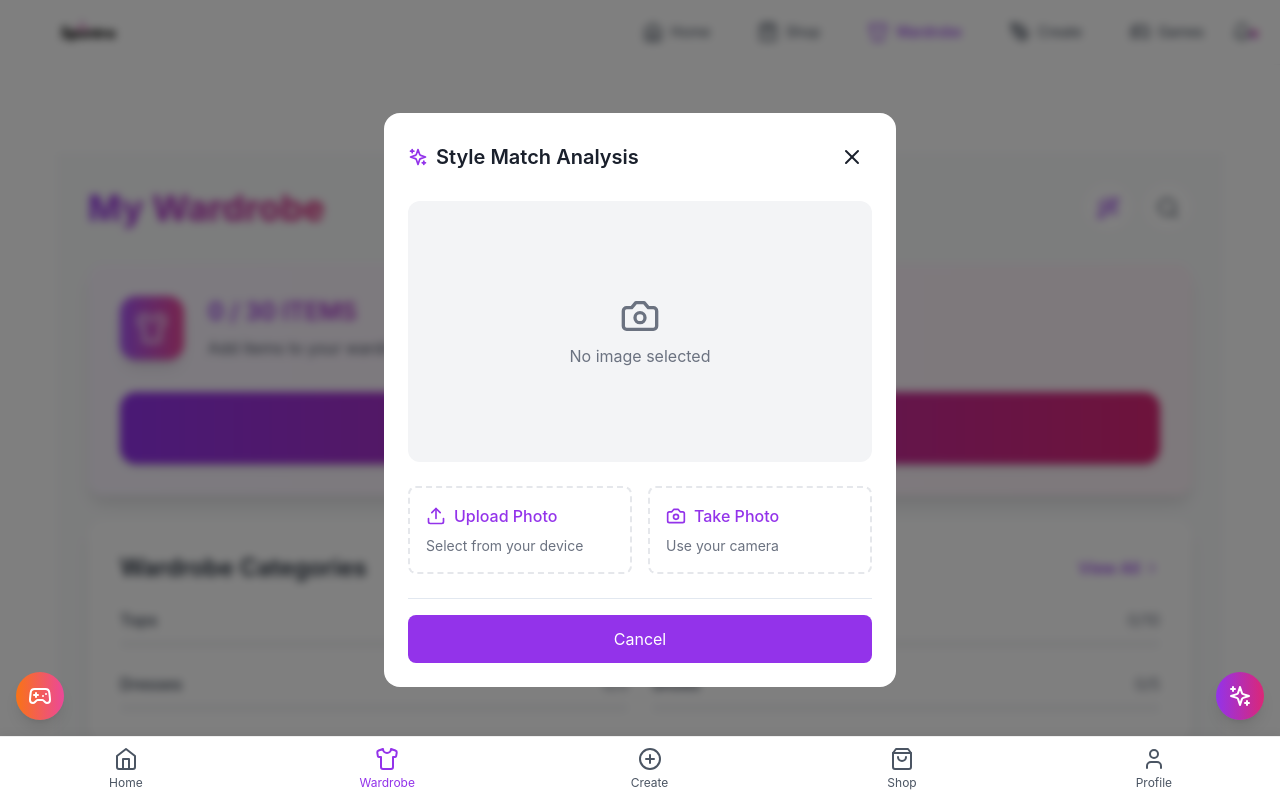
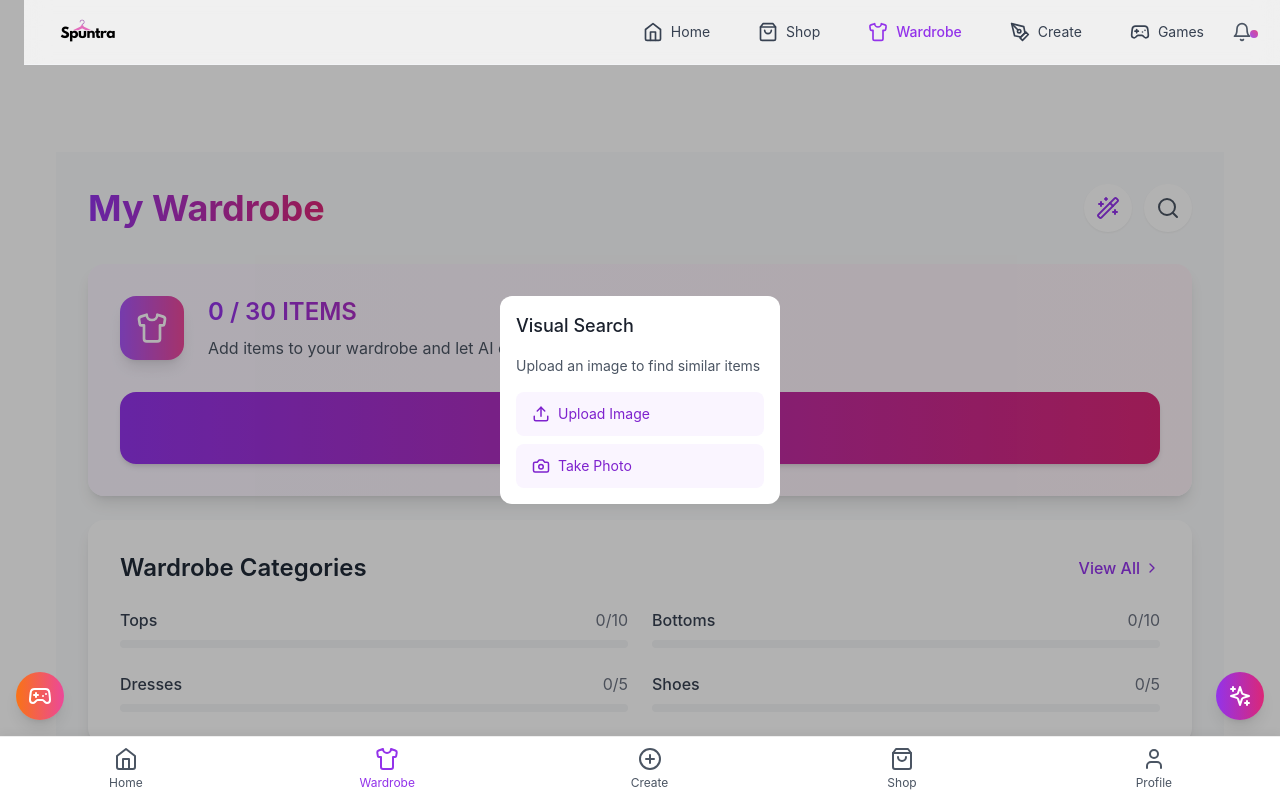
Before and after one commit to dejy100/spuntrademo-v1, a React (Vite) app: page /wardrobe in a window 1280 px wide. Both pictures are taken after a click on the button 1108 px from the left and 208 px from the top of the page. Built offline with nearby package versions, Linux system fonts and the light colour scheme.

Commit message:
refactor: simplify style match modal to basic upload and take photo options

```diff
--- a/src/components/wardrobe/analysis/StyleMatchModal.tsx
+++ b/src/components/wardrobe/analysis/StyleMatchModal.tsx
@@ -1,115 +1,37 @@
-import React, { useState } from 'react';
+import React from 'react';
 import { motion } from 'framer-motion';
-import { X, Upload, Camera, Sparkles, ArrowRight, Plus } from 'lucide-react';
-import { useNavigate } from 'react-router-dom';
-import MatchAnalysis from './MatchAnalysis';
+import { Upload, Camera } from 'lucide-react';
 
-interface StyleMatchModalProps {
+interface Props {
   onClose: () => void;
 }
 
-export default function StyleMatchModal({ onClose }: StyleMatchModalProps) {
-  const navigate = useNavigate();
-  const [selectedImage, setSelectedImage] = useState<string | null>(null);
-  const [showAnalysis, setShowAnalysis] = useState(false);
+export default function StyleMatchModal({ onClose }: Props) {
+  return (
+    <>
+      <div className="fixed inset-0 bg-black/30 z-40" onClick={onClose} />
+      <div className="fixed left-1/2 top-1/2 -translate-x-1/2 -translate-y-1/2 w-[280px] bg-white rounded-xl p-4 z-50">
+        <h3 className="text-lg font-medium mb-4">Visual Search</h3>
+        <p className="text-sm text-gray-600 mb-4">Upload an image to find similar items</p>
 
-  const handleImageUpload = (e: React.ChangeEvent<HTMLInputElement>) => {
-    const file = e.target.files?.[0];
-    if (file) {
-      const reader = new FileReader();
-      reader.onload = (e) => {
-        setSelectedImage(e.target?.result as string);
-        setShowAnalysis(true);
-      };
-      reader.readAsDataURL(file);
-    }
-  };
+        <div className="space-y-2">
+          <button
+            className="w-full flex items-center gap-2 px-4 py-3 bg-purple-50 hover:bg-purple-100 rounded-lg text-sm text-purple-700 transition-colors"
+            onClick={() => {}}
+          >
+            <Upload size={18} />
+            Upload Image
+          </button>
 
-  return (
-    <motion.div
-      initial={{ opacity: 0 }}
-      animate={{ opacity: 1 }}
-      exit={{ opacity: 0 }}
-      className="fixed inset-0 bg-black/50 backdrop-blur-sm z-50 flex items-center justify-center"
-      onClick={onClose}
-    >
-      <motion.div
-        initial={{ scale: 0.9 }}
-        animate={{ scale: 1 }}
-        exit={{ scale: 0.9 }}
-        className="bg-white rounded-xl md:rounded-2xl p-4 md:p-6 max-w-lg w-full mx-3 md:mx-4 max-h-[80vh] overflow-y-auto [&::-webkit-scrollbar]:hidden [-ms-overflow-style:none] [scrollbar-width:none] flex flex-col"
-        onClick={e => e.stopPropagation()}
-      >
-        <div className="flex items-center justify-between mb-4 md:mb-6">
-          <div className="flex items-center gap-1.5 md:gap-2">
-            <Sparkles className="w-4 h-4 md:w-5 md:h-5 text-purple-600" />
-            <h2 className="text-lg md:text-xl font-semibold">Style Match Analysis</h2>
-          </div>
           <button
-            onClick={onClose}
-            className="p-1.5 md:p-2 hover:bg-gray-100 rounded-full transition-colors"
+            className="w-full flex items-center gap-2 px-4 py-3 bg-purple-50 hover:bg-purple-100 rounded-lg text-sm text-purple-700 transition-colors"
+            onClick={() => {}}
           >
-            <X className="w-5 h-5 md:w-6 md:h-6" />
+            <Camera size={18} />
+            Take Photo
           </button>
         </div>
-
-        {showAnalysis ? (
-          <MatchAnalysis image={selectedImage!} />
-        ) : (
-          <div className="space-y-4 md:space-y-6 flex-1 overflow-y-auto [&::-webkit-scrollbar]:hidden [-ms-overflow-style:none] [scrollbar-width:none]">
-            <div className="aspect-video bg-gray-100 rounded-lg md:rounded-xl overflow-hidden">
-              {selectedImage ? (
-                <img
-                  src={selectedImage}
-                  alt="Selected outfit"
-                  className="w-full h-full object-cover"
-                />
-              ) : (
-                <div className="w-full h-full flex flex-col items-center justify-center text-gray-500">
-                  <Camera className="w-8 h-8 md:w-10 md:h-10 mb-2" />
-                  <p className="text-sm md:text-base">No image selected</p>
-                </div>
-              )}
-            </div>
-
-            <div className="grid grid-cols-1 sm:grid-cols-2 gap-3 md:gap-4">
-              <label className="flex flex-col gap-2 p-4 border-2 border-dashed border-gray-200 rounded-lg hover:border-purple-200 transition-colors cursor-pointer">
-                <input
-                  type="file"
-                  accept="image/*"
-                  onChange={handleImageUpload}
-                  className="hidden"
-                />
-                <div className="flex items-center gap-2 text-purple-600">
-                  <Upload className="w-5 h-5" />
-                  <span className="font-medium">Upload Photo</span>
-                </div>
-                <p className="text-sm text-gray-500">Select from your device</p>
-              </label>
-
-              <button
-                onClick={() => navigate('/camera')}
-                className="flex flex-col gap-2 p-4 border-2 border-dashed border-gray-200 rounded-lg hover:border-purple-200 transition-colors"
-              >
-                <div className="flex items-center gap-2 text-purple-600">
-                  <Camera className="w-5 h-5" />
-                  <span className="font-medium">Take Photo</span>
-                </div>
-                <p className="text-sm text-gray-500">Use your camera</p>
-              </button>
-            </div>
-
-            <div className="mt-auto pt-4 sticky bottom-0 bg-white border-t">
-              <button
-                onClick={onClose}
-                className="w-full py-3 px-6 bg-purple-600 text-white rounded-lg flex items-center justify-center gap-2"
-              >
-                Cancel
-              </button>
-            </div>
-          </div>
-        )}
-      </motion.div>
-    </motion.div>
+      </div>
+    </>
   );
 }
```
